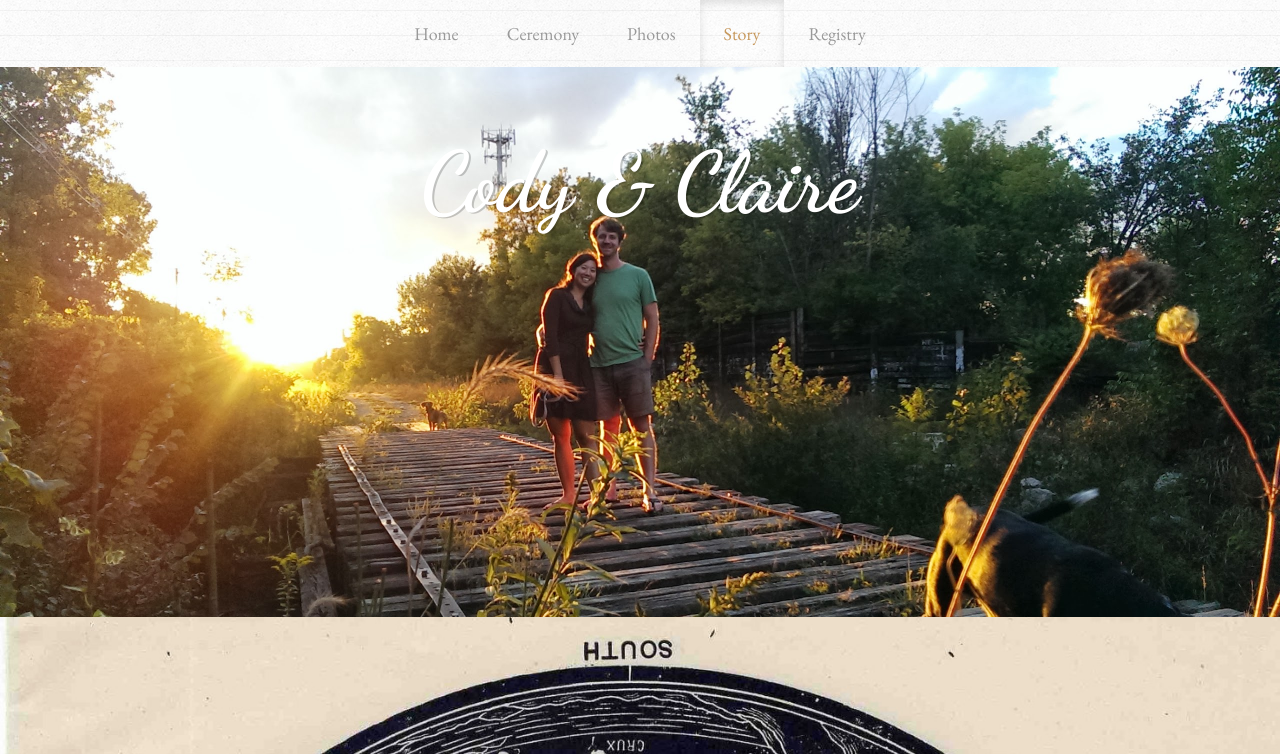
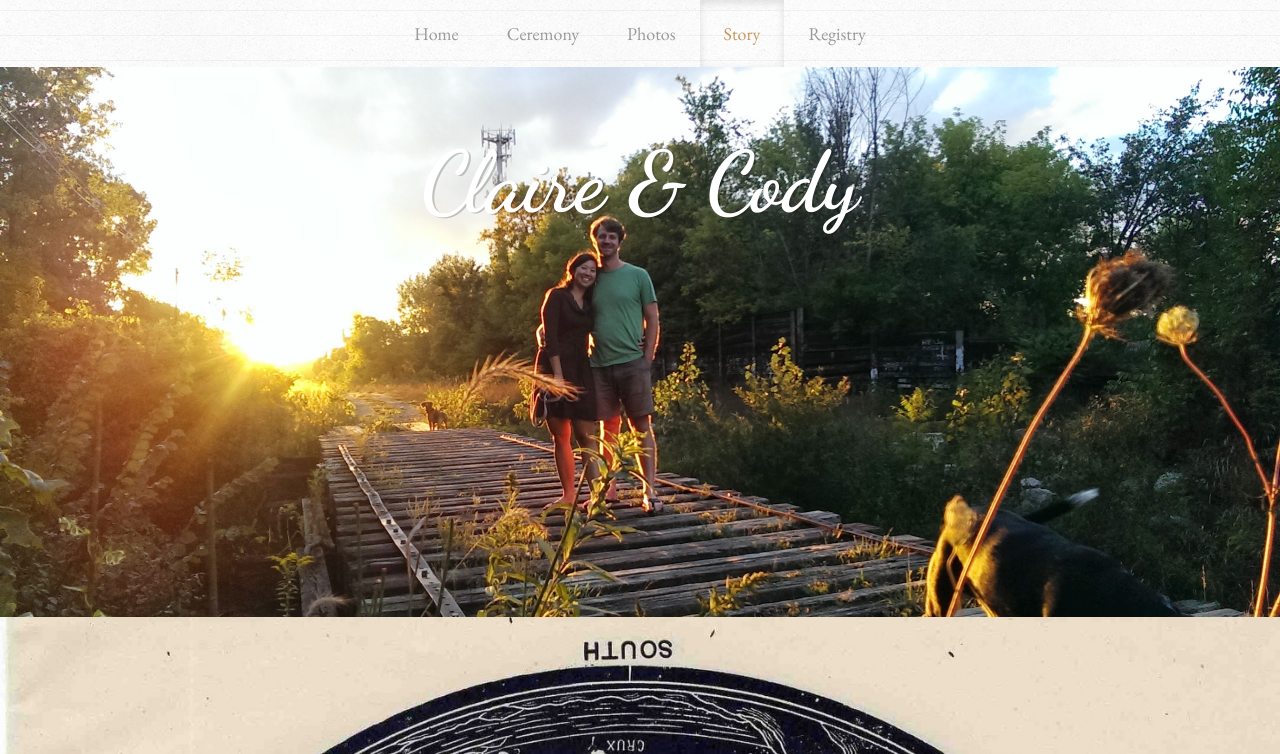
Before and after one commit to codyr86/wedding, a plain HTML site: page index.html in a window 1280 px wide. Shown: the top 754 px of the page. Drawn offline with nearby package versions, Linux system fonts and the light colour scheme; some packages are replaced by stand-ins of ours.

Commit message:
Swapped name positions. Signed Kendall to blurb

```diff
--- a/index.html
+++ b/index.html
@@ -4,11 +4,11 @@
     <meta charset="utf-8">
     <meta name="viewport" content="width=device-width, initial-scale=1.0">
     <meta http-equiv="X-UA-Compatible" content="IE=Edge,chrome=1">
-    <meta name="description" content="Cody and Claire's wedding website!">
+    <meta name="description" content="Claire and Cody's wedding website!">
     <meta name="author" content="Claire">
     <link rel="shortcut icon" href="img/wedding_rings.png">
 
-    <title>Cody and Claire are getting hitched!</title>
+    <title>Claire and Cody are getting hitched!</title>
 
     <!-- Bootstrap core CSS -->
     <link href="css/bootstrap.css" rel="stylesheet">
@@ -44,7 +44,7 @@
             <span class="icon-bar"></span>
             <span class="icon-bar"></span>
           </button>
-          <a class="navbar-brand visible-xs" href="#home">Cody & Claire</a>
+          <a class="navbar-brand visible-xs" href="#home">Claire & Cody</a>
         </div>
 
         <!-- Collect the nav links, forms, and other content for toggling -->
@@ -77,7 +77,7 @@
     	<div class="container">
     		<div class="row">
     			<div class="col-md-12">
-    				<h1>Cody & Claire</h1>
+    				<h1>Claire & Cody</h1>
 					<!--<h3><span>Are getting</span></h3>-->
 					<!-- <div class="line"><h3>Are getting</h3></div> -->
 					<!--<h2><i class="fa fa-heart"></i> MARRIED! <i class="fa fa-heart-o"></i></h2>-->
@@ -338,6 +338,7 @@
 						It is wedding time!
 						</em>
 					</p>
+					<p>-- Kendall Gilbert</p>
 					<!--<ul class="content">-->
 						<!--<li>-->
 							<!--<h3 class="content-avatar avatar-top">-->
@@ -443,7 +444,7 @@
 		<div class="container">
 			<div class="row">
 				<div class="col-md-12">
-					<h2>Cody & Claire</h2>
+					<h2>Claire & Cody</h2>
 					<h3>Such Happy!</h3>
 				</div>
 			</div>
```
